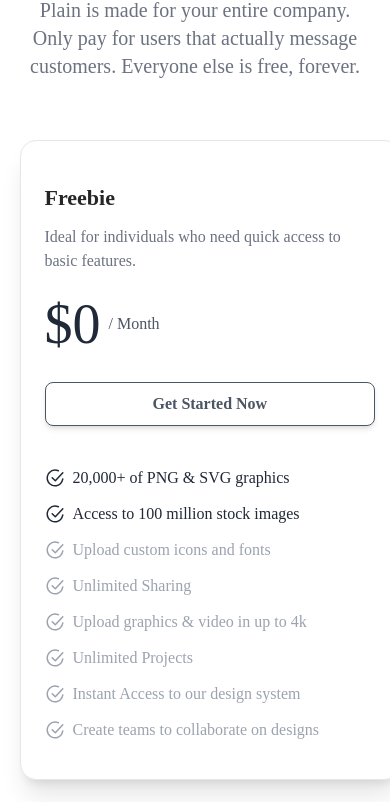
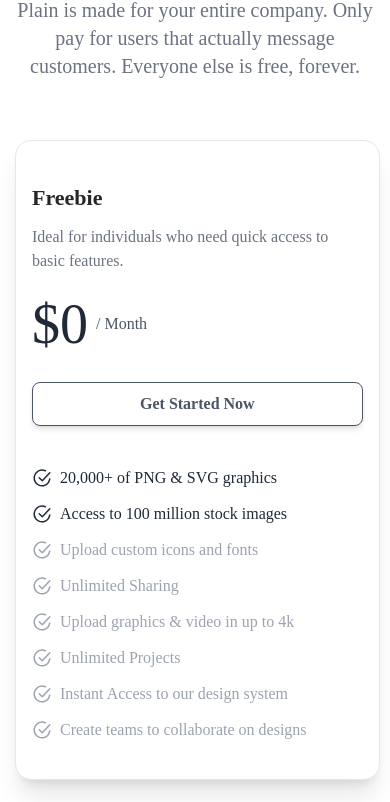
Before and after one commit to ankitt26/unicraft, a React (Vite) app: page / in a window 390 px wide. Shown: the part 4196-4998 px from the top of the page. Built offline with nearby package versions, Linux system fonts and the light colour scheme; a web font is replaced by a local one.

Commit message:
update and add classes in Pricing and FAQ section for smaller screens

```diff
--- a/src/components/FAQ.jsx
+++ b/src/components/FAQ.jsx
@@ -5,7 +5,7 @@ export default function FAQ() {
     <div className=" mb-[135px] max-h-fit w-full px-8 py-[74px]" id="faq">
       <div className="flex flex-col items-center justify-start gap-[64px]">
         <div className="flex max-w-[768px] flex-col items-center justify-start">
-          <h2 className="w-auto break-words text-center text-[58px] font-bold text-gray-800">
+          <h2 className="w-auto break-words text-center text-[58px] font-bold text-gray-800 sm:text-[42px]">
             Frequently asked questions
           </h2>
           <p className="text-center text-xl font-medium text-gray-500">
--- a/src/components/mini/FaqAnswers.jsx
+++ b/src/components/mini/FaqAnswers.jsx
@@ -38,7 +38,11 @@ export function FaqAnswers() {
             <img src={Minus} className="hidden" id={`minus${index + 1}`} />
           </button>
         </div>
-        <hr className="flex self-stretch bg-gray-200" />
+        <hr
+          className={`flex self-stretch bg-gray-200 ${
+            index === 5 ? "hidden" : ""
+          }`}
+        />
       </>
     );
   });
--- a/src/components/mini/plans.jsx
+++ b/src/components/mini/plans.jsx
@@ -10,7 +10,7 @@ export default function Plans({ name, para, cost, access, mode }) {
 
   return (
     <div
-      className={`flex h-[640px] flex-col items-start justify-start gap-10 rounded-2xl border ${theme.border} ${theme.sectionBackground} px-6 py-10 shadow-xl`}
+      className={`flex h-[640px] flex-col items-start justify-start gap-10 rounded-2xl border ${theme.border} ${theme.sectionBackground} px-6 py-10 shadow-xl sm:px-4`}
     >
       <div
         className={`inline-flex h-[249px] w-[330.67px] flex-col items-start justify-start gap-5`}
--- a/src/components/pricing.jsx
+++ b/src/components/pricing.jsx
@@ -2,7 +2,7 @@ import Plans from "./mini/plans";
 export default function Pricing() {
   return (
     <div
-      className="tab:px-[5%] h-auto w-full px-[128px] py-[80px]"
+      className="h-auto w-full px-[128px] py-[80px] sm:px-[15px] md:px-[5%]"
       id="pricing"
     >
       <div className="flex flex-col items-center justify-between gap-3">
```
